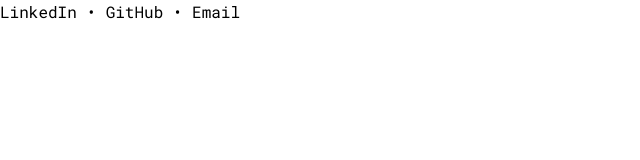
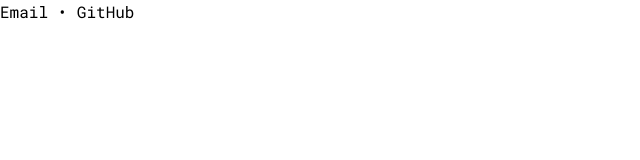
Before and after one commit to dy0gu/websyte, a Next.js app: page / in a window 1280 px wide. Shown: the top 160 px of the page, without its empty margins (0-640 px from the left). Built offline with nearby package versions, Linux system fonts and the light colour scheme.

Commit message:
Update links

```diff
--- a/app/page.tsx
+++ b/app/page.tsx
@@ -5,10 +5,9 @@
 import Balancer from "react-wrap-balancer";
 import Typewriter from "typewriter-effect";
 
-const navigation = [
-	{ name: "LinkedIn", href: "https://www.linkedin.com/in/dy0gu" },
+const links = [
+	{ name: "Email", href: "mailto:email@diogo.work" },
 	{ name: "GitHub", href: "https://www.github.com/dy0gu" },
-	{ name: "Email", href: "mailto:email@diogo.work" },
 ];
 
 export default function Home() {
@@ -16,7 +15,7 @@
 		<div className="flex flex-col items-center justify-center w-screen h-screen overflow-hidden bg-gradient-to-tl from-black via-zinc-600/20 to-black">
 			<nav className="my-16 mx-16 animate-fade-in">
 				<ul className="flex text-sm md:text-md lg:text-xl items-center justify-center gap-4">
-					{navigation.map((item, index) => (
+					{links.map((item, index) => (
 						<React.Fragment key={item.href}>
 							<a
 								href={item.href}
@@ -24,7 +23,7 @@
 							>
 								{item.name}
 							</a>
-							{index !== navigation.length - 1 && (
+							{index !== links.length - 1 && (
 								<span className="text-white"> • </span>
 							)}
 						</React.Fragment>
```
